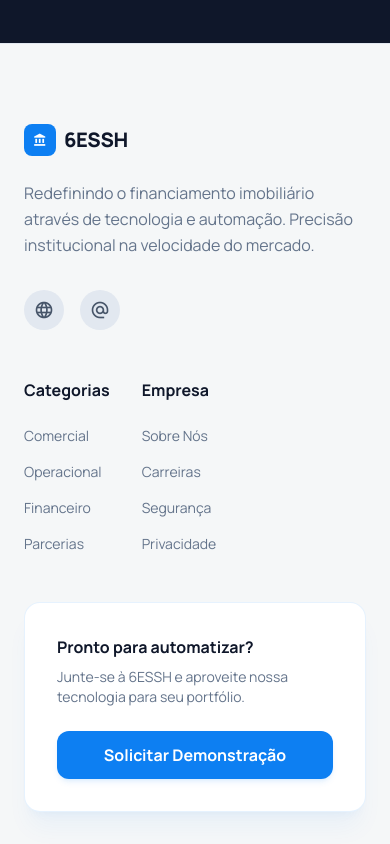
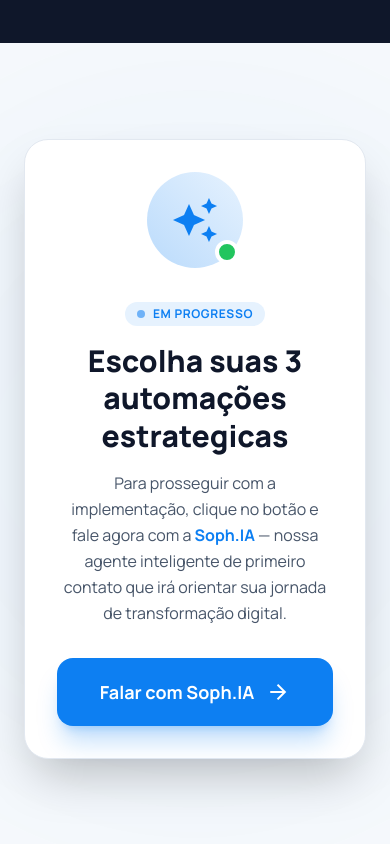
Before and after one commit to charines/Andalafat, a React (Vite) app: page / in a window 390 px wide. Shown: the part 9700-10544 px from the top of the page. Built offline with nearby package versions, Linux system fonts and the light colour scheme.

Commit message:
feat: Introduce a dedicated CTA section, relocating the call-to-action from the footer and updating selection limit interaction.

```diff
--- a/App.tsx
+++ b/App.tsx
@@ -5,6 +5,7 @@
 import AutomationSection from './components/AutomationSection';
 import Benefits from './components/Benefits';
 import Footer from './components/Footer';
+import CTASection from './components/CTASection';
 import GeminiExpert from './components/GeminiExpert';
 import { SECTIONS } from './constants';
 
@@ -17,21 +18,37 @@
   // Função de controle global (limite de 3 total)
   const toggleGlobalSelection = (title: string) => {
     setSelecionados((prev) => {
+      // Se o item já está selecionado, removemos ele
       if (prev.includes(title)) {
         return prev.filter((t) => t !== title);
       }
+
+      // Se já temos 3 e o usuário tenta selecionar o 4º
       if (prev.length >= 3) {
-        alert("Você já escolheu o limite máximo de 3 automações no total.");
-        // Pequeno atraso para a rolagem funcionar após o fechamento do alert
         setTimeout(() => {
-          const element = document.getElementById('contato-card');
+          const element = document.getElementById('cta-section');
           if (element) {
             element.scrollIntoView({ behavior: 'smooth', block: 'center' });
           }
         }, 100);
         return prev;
       }
-      return [...prev, title];
+
+      // Novo estado com o item atualizado
+      const next = [...prev, title];
+
+      // Se acabou de atingir o limite de 3
+      if (next.length === 3) {
+        // Rola diretamente para o botão sem alert
+        setTimeout(() => {
+          const element = document.getElementById('cta-section');
+          if (element) {
+            element.scrollIntoView({ behavior: 'smooth', block: 'center' });
+          }
+        }, 300); // Um pouco mais de delay para o usuário ver a marcação no card antes de rolar
+      }
+
+      return next;
     });
   };
 
@@ -76,11 +93,11 @@
 
   return (
     <div className="min-h-screen flex flex-col">
-      <Header onStartClick={handleWhatsApp}/>
+      <Header onStartClick={handleWhatsApp} />
 
       <main className="flex-grow">
         {/* Passando a nova função para o Hero */}
-        <Hero  />
+        <Hero />
 
         <CategoryNav activeSection={activeSection} sections={SECTIONS} />
 
@@ -96,9 +113,10 @@
         </div>
 
         <Benefits />
+        <CTASection selecionados={selecionados} onStartClick={handleWhatsApp} />
       </main>
 
-      <Footer  onStartClick={handleWhatsApp}/>
+      <Footer onStartClick={handleWhatsApp} />
       <GeminiExpert />
     </div>
   );
--- /dev/null
+++ b/components/CTASection.tsx
@@ -0,0 +1,80 @@
+import React from 'react';
+
+interface CTASectionProps {
+    selecionados: string[];
+    onStartClick: () => void;
+}
+
+const CTASection: React.FC<CTASectionProps> = ({ selecionados, onStartClick }) => {
+    const isComplete = selecionados.length === 3;
+
+    return (
+        <section id="cta-section" className="py-24 bg-slate-50 dark:bg-slate-950 relative overflow-hidden">
+            {/* Background Decor */}
+            <div className="absolute top-0 left-1/2 -translate-x-1/2 w-full h-full pointer-events-none opacity-20">
+                <div className="absolute top-1/2 left-1/2 -translate-x-1/2 -translate-y-1/2 w-[800px] h-[800px] bg-primary/20 rounded-full blur-[120px]"></div>
+            </div>
+
+            <div className="container mx-auto px-6 relative z-10">
+                <div className="max-w-4xl mx-auto">
+                    <div className={`bg-white dark:bg-slate-900 rounded-3xl p-8 md:p-12 shadow-2xl border ${isComplete ? 'border-primary' : 'border-slate-200 dark:border-slate-800'} transition-all duration-500`}>
+                        <div className="flex flex-col md:flex-row items-center gap-8 md:gap-12">
+
+                            {/* Soph.IA Avatar / Visual */}
+                            <div className="relative group">
+                                <div className="w-24 h-24 md:w-32 md:h-32 bg-primary/10 rounded-full flex items-center justify-center relative overflow-hidden">
+                                    <span className="material-icons text-5xl md:text-6xl text-primary group-hover:scale-110 transition-transform duration-500">auto_awesome</span>
+                                    <div className="absolute inset-0 bg-gradient-to-tr from-primary/20 to-transparent"></div>
+                                </div>
+                                {/* Status Indicator */}
+                                <div className="absolute bottom-1 right-1 w-6 h-6 bg-green-500 border-4 border-white dark:border-slate-900 rounded-full"></div>
+                            </div>
+
+                            <div className="flex-grow text-center md:text-left">
+                                <div className="inline-flex items-center space-x-2 bg-primary/10 text-primary px-3 py-1 rounded-full text-xs font-bold uppercase tracking-wider mb-4">
+                                    <span className="w-2 h-2 bg-primary rounded-full animate-pulse"></span>
+                                    <span>{isComplete ? 'Primeira Etapa Concluída' : 'Em Progresso'}</span>
+                                </div>
+
+                                <h2 className="text-3xl md:text-4xl font-extrabold text-slate-900 dark:text-white mb-4 leading-tight">
+                                    {isComplete
+                                        ? "Excelente escolha! Automações selecionadas."
+                                        : "Escolha suas 3 automações estrategicas"}
+                                </h2>
+
+                                <p className="text-slate-600 dark:text-slate-400 text-base md:text-lg mb-8 leading-relaxed">
+                                    Para prosseguir com a implementação, clique no botão e fale agora com a <strong className="text-primary font-bold">Soph.IA</strong> — nossa agente inteligente de primeiro contato que irá orientar sua jornada de transformação digital.
+                                </p>
+
+                                <div className="flex flex-col sm:flex-row items-center gap-4">
+                                    <button
+                                        onClick={onStartClick}
+                                        className="w-full sm:w-auto bg-primary text-white px-10 py-5 rounded-2xl font-bold text-lg hover:bg-primary/90 transition-all shadow-xl shadow-primary/25 flex items-center justify-center gap-3 group"
+                                    >
+                                        <span>Falar com Soph.IA</span>
+                                        <span className="material-icons group-hover:translate-x-1 transition-transform">arrow_forward</span>
+                                    </button>
+
+                                    {selecionados.length > 0 && (
+                                        <div className="text-xs text-slate-400 flex flex-col sm:items-start items-center">
+                                            <span className="font-semibold uppercase tracking-widest text-[10px] mb-1">Selecionados:</span>
+                                            <div className="flex flex-wrap gap-2 justify-center sm:justify-start">
+                                                {selecionados.map((s, i) => (
+                                                    <span key={i} className="bg-slate-100 dark:bg-slate-800 text-slate-600 dark:text-slate-300 px-2 py-0.5 rounded border border-slate-200 dark:border-slate-700">
+                                                        {s}
+                                                    </span>
+                                                ))}
+                                            </div>
+                                        </div>
+                                    )}
+                                </div>
+                            </div>
+                        </div>
+                    </div>
+                </div>
+            </div>
+        </section>
+    );
+};
+
+export default CTASection;
--- a/components/Footer.tsx
+++ b/components/Footer.tsx
@@ -51,16 +51,7 @@
             </div>
           </div>
 
-          <div className="bg-white dark:bg-slate-800 p-8 rounded-2xl shadow-xl shadow-primary/5 border border-primary/10 max-w-sm w-full">
-            <h4 className="font-bold text-slate-900 dark:text-white mb-2">Pronto para automatizar?</h4>
-            <p className="text-sm text-slate-500 dark:text-slate-400 mb-6">Junte-se à 6ESSH e aproveite nossa tecnologia para seu portfólio.</p>
-            <button
-                id="contato-card"
-                onClick={onStartClick}
-                className="w-full bg-primary text-white py-3 rounded-xl font-bold hover:bg-primary/90 transition-all shadow-md shadow-primary/10">
-              Solicitar Demonstração
-            </button>
-          </div>
+          {/* O CTA principal agora está na seção CTASection dedicada */}
         </div>
 
         <div className="pt-10 border-t border-slate-200 dark:border-slate-800 flex flex-col md:flex-row justify-between items-center gap-4 text-[10px] md:text-xs text-slate-400 uppercase tracking-widest">
```
